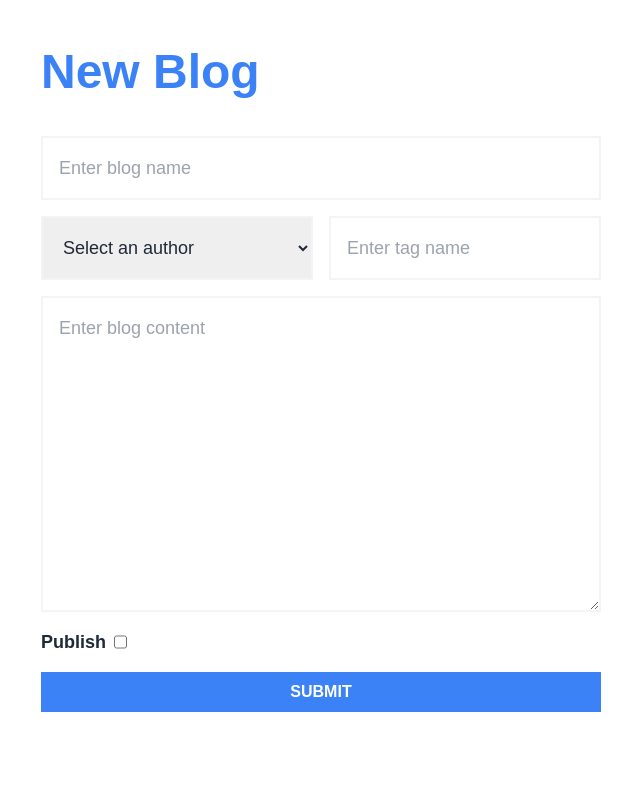
After one commit to pkmbilal/Django_Blog, a Django app: page /create-blog/ in a window 1280 px wide. The commit adds this page. Shown: the whole page, without its empty margins (319-959 px from the left). Run offline with Django 5.2, Linux system fonts and the light colour scheme; data comes from the database, SQL or seed files in the repository; some libraries are stand-ins or nearby versions.

Commit message:
Create blog page created

```diff
--- /dev/null
+++ b/blog/forms.py
@@ -0,0 +1,18 @@
+from .models import *
+from django import forms
+
+
+class CreateBlog(forms.ModelForm):
+    class Meta:
+        model=Blog
+        fields=['title','content','author','tags','is_published']
+        widgets = {
+            'title': forms.TextInput(attrs={'placeholder': 'Enter blog name', 'class': 'block font-poppins w-full p-4 text-lg outline-none border-2 border-gray-100', 'autofocus':'True'}),
+            'content': forms.Textarea(attrs={'placeholder': 'Enter blog content', 'class': 'block font-poppins w-full p-4 text-lg outline-none border-2 border-gray-100'}),
+            'tags': forms.TextInput(attrs={'placeholder': 'Enter tag name', 'class': 'block font-poppins w-full p-4 text-lg outline-none border-2 border-gray-100'}),
+        }
+
+    def __init__(self, *args, **kwargs):
+        super().__init__(*args, **kwargs)
+        self.fields['author'].empty_label = "Select an author"
+        self.fields['author'].widget.attrs.update({'class':'block font-poppins w-full p-4 text-lg outline-none border-2 border-gray-100'})
--- a/blog/urls.py
+++ b/blog/urls.py
@@ -2,5 +2,6 @@ from django.urls import path
 from . import views
 
 urlpatterns = [
-    path('',views.home, name='home')
+    path('',views.Home, name='home'),
+    path('create-blog/',views.Createblog, name='create-blog'),
 ]
--- a/blog/views.py
+++ b/blog/views.py
@@ -1,11 +1,14 @@
 from django.shortcuts import render
 from .models import *
+from .forms import *
+
 
 
 # List Published Blogs
-def home(request):
+def Home(request):
     return render(request, 'blog/index.html')
 
 # Create Blog
-def CreateBlog(request):
-    pass
+def Createblog(request):
+    form = CreateBlog()
+    return render(request, 'blog/create-blog.html',{'form':form})
--- a/templates/base.html
+++ b/templates/base.html
@@ -3,8 +3,19 @@
 <head>
     <meta charset="UTF-8">
     <meta name="viewport" content="width=device-width, initial-scale=1.0">
+    <style type="text/tailwindcss">
+        @import url('https://fonts.googleapis.com/css2?family=Poppins:wght@400;600;700;900&display=swap');
+    </style>
     <link href="https://cdn.jsdelivr.net/npm/daisyui@4.7.2/dist/full.min.css" rel="stylesheet" type="text/css" />
     <script src="https://cdn.tailwindcss.com"></script>
+    <script>
+        tailwind.config = {
+          theme: {
+            fontFamily: { poppins: ['Poppins', 'sans-serif'] },
+            fontWeight: { normal: '400', bold: '600', bolder: '700', extrabold: '900' },
+          }
+        }
+    </script>
     <title>{% block title %} {% endblock %}</title>
 </head>
 <body>
--- /dev/null
+++ b/templates/blog/create-blog.html
@@ -0,0 +1,28 @@
+{% extends "base.html" %}
+
+{% block title %}Create Blog{% endblock %}
+
+{% block content %}
+<div class="w-full h-screen flex flex-col items-center justify-center">
+    <div class="w-1/2 px-10">
+        <h1 class="text-5xl text-blue-500 font-bold text-left font-poppins">New Blog</h1>
+    </div>
+    <form method="post" class="w-1/2 p-10">
+        {% csrf_token %}
+        <div class="mb-4">
+            {{form.title}}
+        </div>
+        <div class="flex gap-4 mb-4">
+            {{form.author}}
+            {{form.tags}}
+        </div>
+        <div class="mb-4">
+            {{form.content}}
+        </div>
+        <div class="flex gap-2 mb-4">
+            <h1 class="text-lg font-bold font-poppins">Publish</h1> {{form.is_published}}
+        </div>
+        <button type="submit" class="w-full bg-blue-500 text-white px-4 py-2 hover:bg-blue-700 font-bold font-poppins">SUBMIT</button>
+    </form>
+</div>
+{% endblock %}
```
Also changed, not shown: blog/form.py (deleted, +0 -8 lines).
